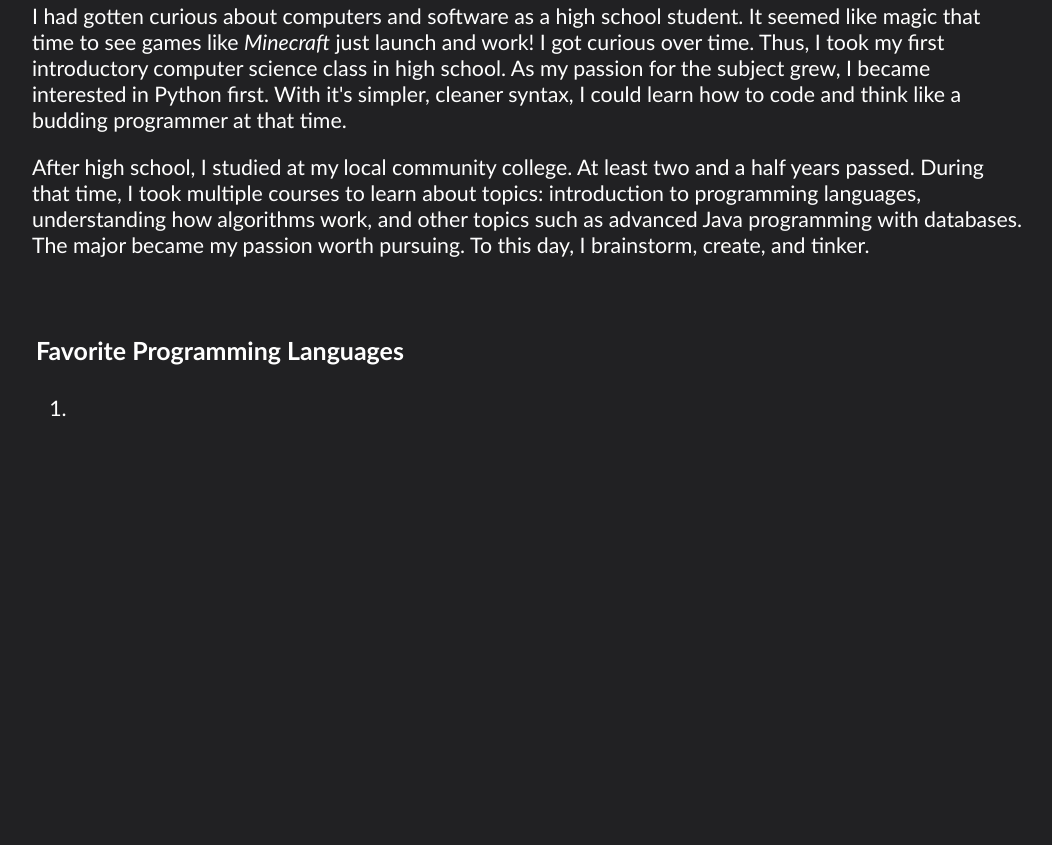
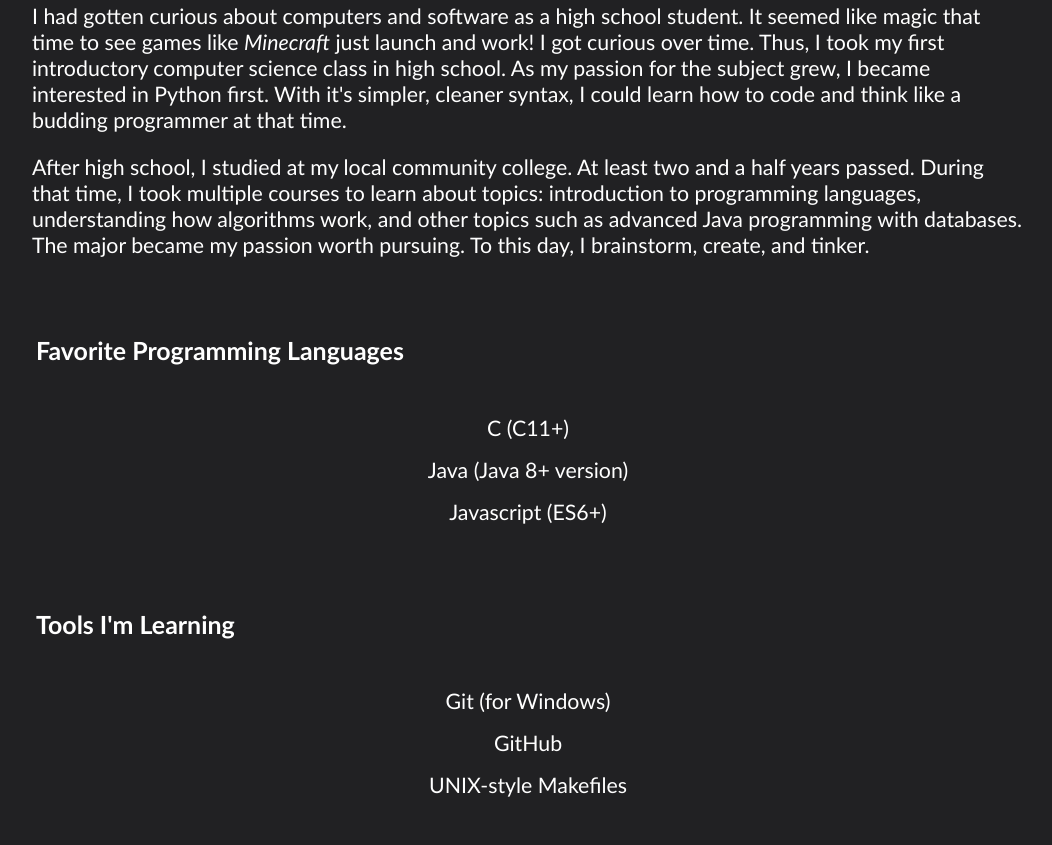
Before and after one commit to DrkWithT/DrkWithT.github.io, a plain HTML site: page index.html in a window 1280 px wide. Shown: the part 649-1494 px from the top of the page, without its empty margins (112-1164 px from the left). Before the commit the page ends 1123 px from the top, so only its background shows below. Drawn offline with Linux system fonts and the light colour scheme.

Commit message:
Added lists for other info.

```diff
--- a/index.html
+++ b/index.html
@@ -6,6 +6,7 @@
   <meta name="viewport" content="width=device-width, initial-scale=1.0">
   <!-- CSS -->
   <link rel="stylesheet" href="public/css/index.css">
+  <link rel="stylesheet" href="public/css/lists.css">
   <title>DrkWithT's Homepage</title>
 </head>
 <body>
@@ -48,8 +49,18 @@
       <section class="page-section">
         <h3 class="section-title">Favorite Programming Languages</h3>
         <ol>
-          <li></li>
+          <li>C (C11+)</li>
+          <li>Java (Java 8+ version)</li>
+          <li>Javascript (ES6+)</li>
         </ol>
+      </section>
+      <section class="page-section">
+        <h3 class="section-title">Tools I'm Learning</h3>
+        <ul>
+          <li>Git (for Windows)</li>
+          <li>GitHub</li>
+          <li>UNIX-style Makefiles</li>
+        </ul>
       </section>
     </main>
 </body>
```
